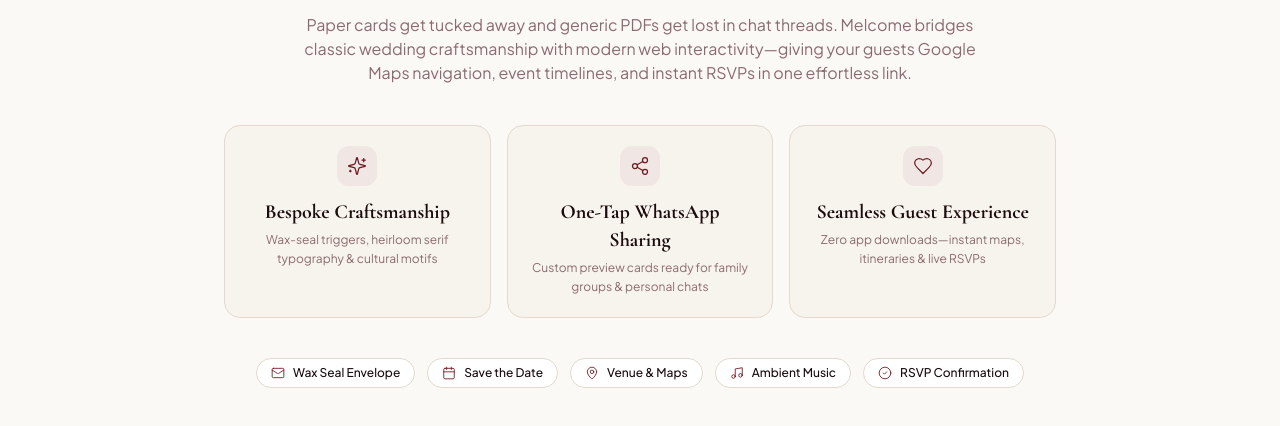
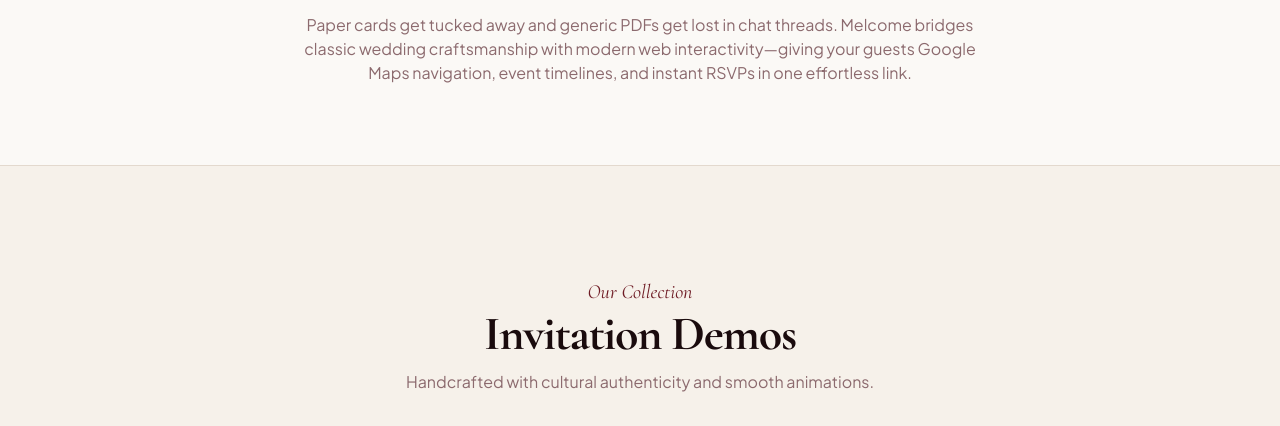
Before and after one commit to melcome-in/melcome-web, a React (Vite) app: page / in a window 1280 px wide. Shown: the part 1183-1609 px from the top of the page. Built offline with nearby package versions, Linux system fonts and the light colour scheme.

Commit message:
Simplify Why Melcome section by removing value pillar cards and touchpoint pills

```diff
--- a/src/App.jsx
+++ b/src/App.jsx
@@ -504,61 +504,6 @@ export default function App() {
                 link.
               </p>
             </div>
-
-            {/* 3 Minimal Value Pillars (inline row) */}
-            <div className="gsap-stagger-group mt-10 grid grid-cols-1 gap-4 sm:grid-cols-3">
-              {[
-                {
-                  title: 'Bespoke Craftsmanship',
-                  subtitle: 'Wax-seal triggers, heirloom serif typography & cultural motifs',
-                  icon: Sparkles,
-                },
-                {
-                  title: 'One-Tap WhatsApp Sharing',
-                  subtitle: 'Custom preview cards ready for family groups & personal chats',
-                  icon: Share2,
-                },
-                {
-                  title: 'Seamless Guest Experience',
-                  subtitle: 'Zero app downloads—instant maps, itineraries & live RSVPs',
-                  icon: Heart,
-                },
-              ].map((pillar) => {
-                const IconComponent = pillar.icon;
-                return (
-                  <div
-                    key={pillar.title}
-                    className="gsap-stagger-item flex flex-col items-center rounded-2xl border border-[#E3D9CE] bg-[#F6F1EA]/70 px-5 py-5 text-center transition-all duration-300 hover:border-[#D4AF7A] hover:bg-white"
-                  >
-                    <div className="flex h-10 w-10 items-center justify-center rounded-xl bg-[#F0E6E4] text-[#6E1B24]">
-                      <IconComponent className="h-5 w-5" strokeWidth={1.5} />
-                    </div>
-                    <h3 className="mt-3 font-serif text-xl font-bold text-[#1A0B0D]">
-                      {pillar.title}
-                    </h3>
-                    <p className="mt-1 text-xs leading-relaxed text-[#8C6A6E]">
-                      {pillar.subtitle}
-                    </p>
-                  </div>
-                );
-              })}
-            </div>
-
-            {/* Subtle Brand Touchpoint Icon Strip (From Brand Guidelines Section 11 Iconography) */}
-            <div className="gsap-reveal mt-8 flex flex-wrap items-center justify-center gap-3 pt-2">
-              {BRAND_TOUCHPOINTS.map((tp) => {
-                const TpIcon = TOUCHPOINT_ICONS[tp.icon] || Sparkles;
-                return (
-                  <div
-                    key={tp.label}
-                    className="inline-flex items-center gap-2 rounded-full border border-[#E3D9CE] bg-white px-3.5 py-1.5 text-xs text-[#1A0B0D]"
-                  >
-                    <TpIcon className="h-3.5 w-3.5 text-[#6E1B24]" strokeWidth={1.5} />
-                    <span className="font-medium">{tp.label}</span>
-                  </div>
-                );
-              })}
-            </div>
           </div>
         </section>
 
```
